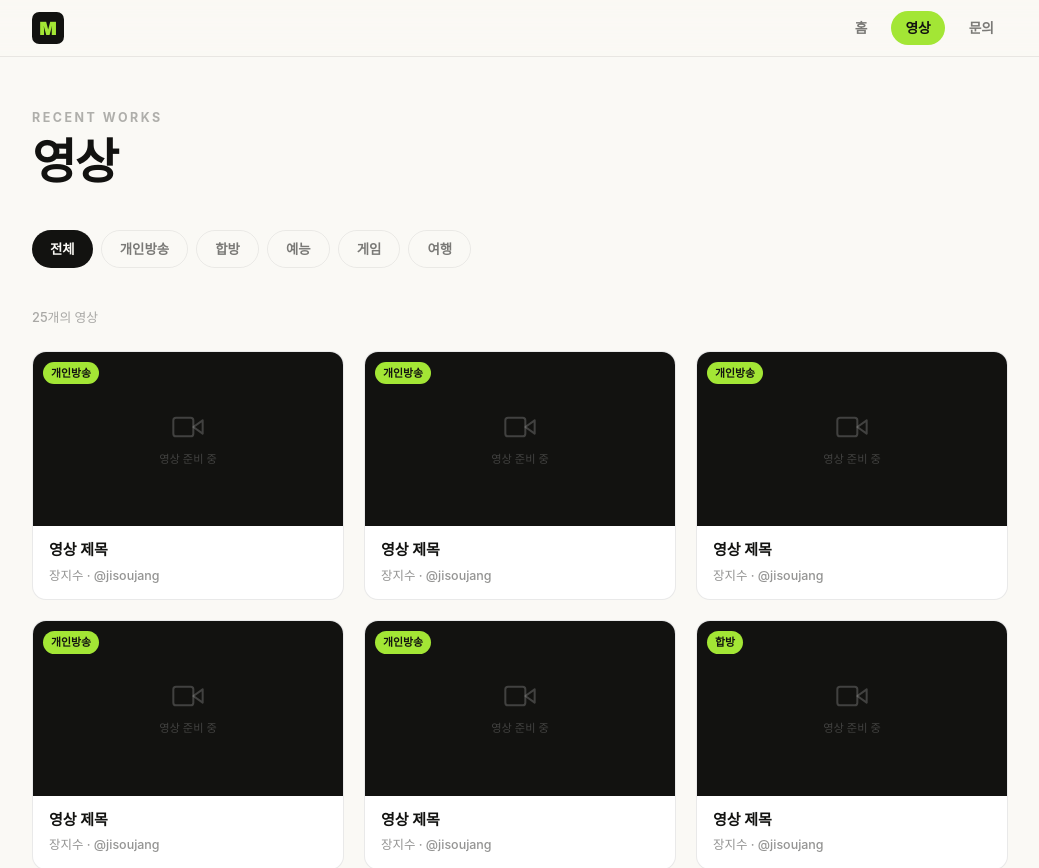
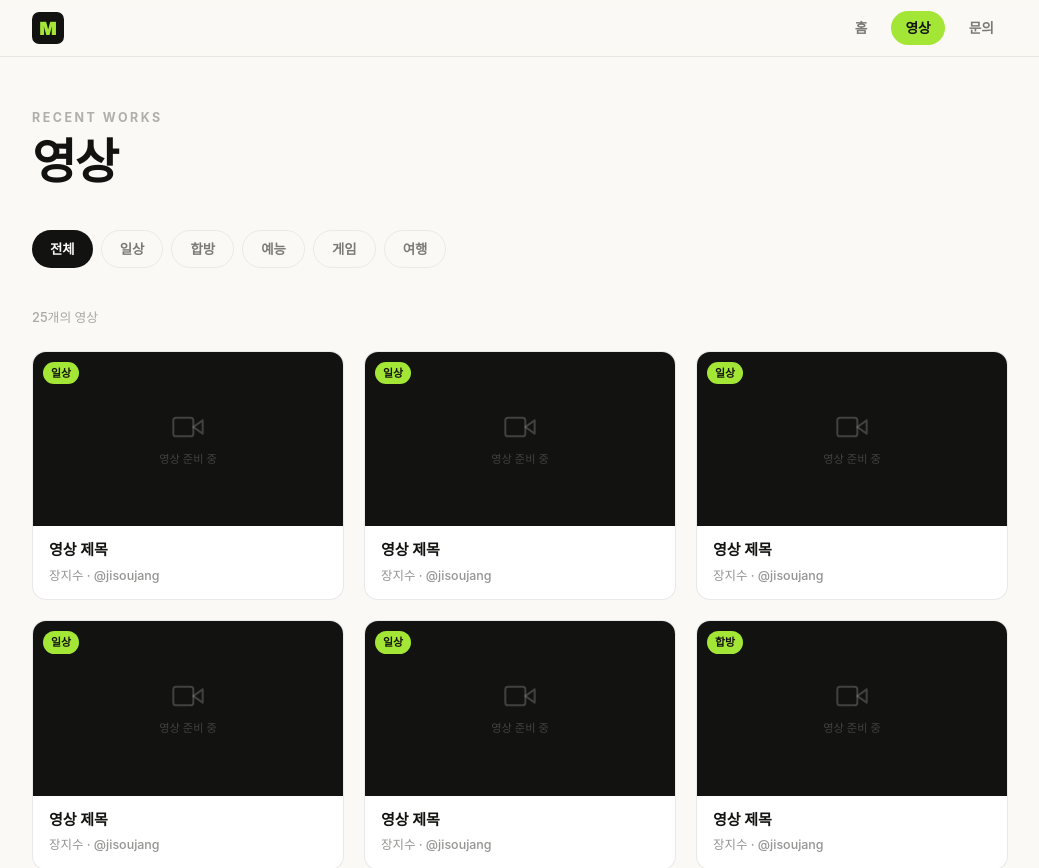
Before and after one commit to brightpants97-tech/mjeans-portfolio, a Next.js app: page /works in a window 1280 px wide. Shown: the top 868 px of the page, without its empty margins (120-1159 px from the left). Built offline with nearby package versions, Linux system fonts and the light colour scheme; a small style sheet from the web is missing; a web font is replaced by a local one.

Commit message:
copy: 카테고리 '개인방송' → '일상'으로 변경

```diff
--- a/app/works/WorksClient.tsx
+++ b/app/works/WorksClient.tsx
@@ -5,7 +5,7 @@ const BG     = '#faf9f5';
 const ACCENT = '#a3e635';
 const TEXT   = '#121210';
 
-const CATEGORIES = ['전체', '개인방송', '합방', '예능', '게임', '여행'] as const;
+const CATEGORIES = ['전체', '일상', '합방', '예능', '게임', '여행'] as const;
 type Category = typeof CATEGORIES[number];
 
 interface Work {
@@ -19,7 +19,7 @@ interface Work {
 }
 
 const PLACEHOLDER_WORKS: Work[] = [
-  ...(['개인방송', '합방', '예능', '게임', '여행'] as const).flatMap((cat) =>
+  ...(['일상', '합방', '예능', '게임', '여행'] as const).flatMap((cat) =>
     Array.from({ length: 5 }, (_, i) => ({
       id: `${cat}-${i}`,
       category: cat,
```
